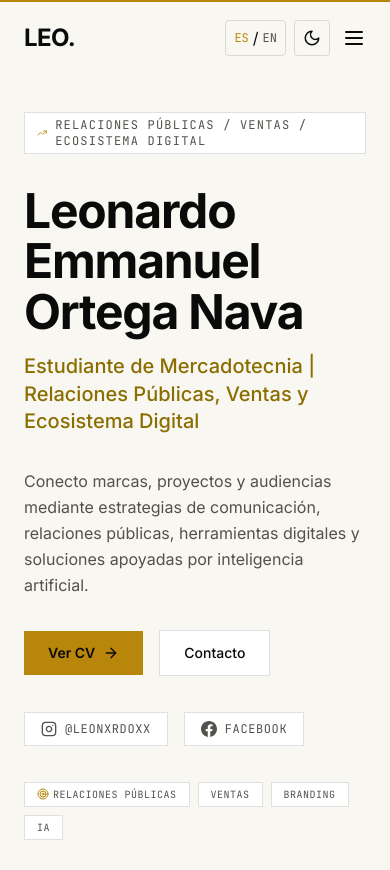
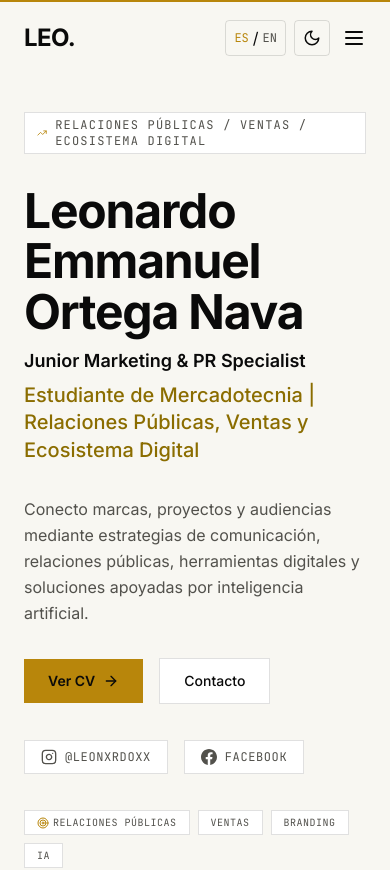
Before and after one commit to leonardo0rtega/LeonardoOrtega, a React (Vite) app: page / in a window 390 px wide. Shown: the top 870 px of the page. Built offline with nearby package versions, Linux system fonts and the light colour scheme.

Commit message:
fix: perfil Junior y metatags

```diff
--- a/index.html
+++ b/index.html
@@ -6,15 +6,15 @@
     <meta name="viewport" content="width=device-width, initial-scale=1.0" />
     <meta name="theme-color" content="#0A0A0A" />
 
-    <title>Leonardo Emmanuel Ortega Nava | Estudiante de Mercadotecnia | Relaciones Públicas, Ventas y Ecosistema Digital</title>
+    <title>Leonardo Emmanuel Ortega Nava | Junior Marketing & PR Specialist</title>
     <meta
       name="description"
-      content="Perfil profesional de Leonardo Emmanuel Ortega Nava. Relaciones Públicas, ventas, branding, ecosistema digital e inteligencia artificial."
+      content="Junior Marketing & PR Specialist y estudiante de Mercadotecnia con enfoque en Relaciones Públicas, Ventas, Branding, Ecosistema Digital e Inteligencia Artificial."
     />
     <meta name="author" content="Leonardo Emmanuel Ortega Nava" />
     <meta
       name="keywords"
-      content="marketing estratégico, gestión de proyectos, branding, buyer persona, conversión de ventas, consultoría comercial, Leonardo Ortega Nava"
+      content="Junior Marketing, Relaciones Públicas, ventas, branding, ecosistema digital, inteligencia artificial, Leonardo Ortega Nava"
     />
     <meta name="robots" content="index, follow" />
 
@@ -27,11 +27,11 @@
     <meta property="og:url" content="@@SITE_URL@@" />
     <meta
       property="og:title"
-      content="Leonardo Emmanuel Ortega Nava | Estudiante de Mercadotecnia | Relaciones Públicas, Ventas y Ecosistema Digital"
+      content="Leonardo Emmanuel Ortega Nava | Junior Marketing & PR Specialist"
     />
     <meta
       property="og:description"
-      content="Perfil profesional de Leonardo Emmanuel Ortega Nava. Relaciones Públicas, ventas, branding, ecosistema digital e inteligencia artificial."
+      content="Junior Marketing & PR Specialist y estudiante de Mercadotecnia con enfoque en Relaciones Públicas, Ventas, Branding, Ecosistema Digital e Inteligencia Artificial."
     />
     <meta property="og:image" content="@@OG_IMAGE@@" />
     <meta
@@ -48,11 +48,11 @@
     <meta name="twitter:card" content="summary" />
     <meta
       name="twitter:title"
-      content="Leonardo Emmanuel Ortega Nava | Estudiante de Mercadotecnia | Relaciones Públicas, Ventas y Ecosistema Digital"
+      content="Leonardo Emmanuel Ortega Nava | Junior Marketing & PR Specialist"
     />
     <meta
       name="twitter:description"
-      content="Perfil profesional de Leonardo Emmanuel Ortega Nava. Relaciones Públicas, ventas, branding, ecosistema digital e inteligencia artificial."
+      content="Junior Marketing & PR Specialist y estudiante de Mercadotecnia con enfoque en Relaciones Públicas, Ventas, Branding, Ecosistema Digital e Inteligencia Artificial."
     />
     <meta name="twitter:image" content="@@OG_IMAGE@@" />
     <meta name="twitter:image:alt" content="Leonardo Emmanuel Ortega Nava" />
@@ -64,13 +64,14 @@
         "name": "Leonardo Emmanuel Ortega Nava",
         "url": "@@SITE_URL@@",
         "image": "@@OG_IMAGE@@",
-        "jobTitle": "Estudiante de Mercadotecnia | Relaciones Públicas, Ventas y Ecosistema Digital",
-        "description": "Perfil profesional de Leonardo Emmanuel Ortega Nava. Relaciones Públicas, ventas, branding, ecosistema digital e inteligencia artificial.",
+        "jobTitle": "Junior Marketing & PR Specialist",
+        "description": "Junior Marketing & PR Specialist y estudiante de Mercadotecnia con enfoque en Relaciones Públicas, Ventas, Branding, Ecosistema Digital e Inteligencia Artificial.",
         "knowsAbout": [
-          "Marketing Strategy",
-          "Project Management",
+          "Junior Marketing",
+          "Public Relations",
+          "Sales",
           "Branding",
-          "Market Research",
+          "Digital Ecosystem",
           "Artificial Intelligence"
         ]
       }
--- a/src/components/Hero.tsx
+++ b/src/components/Hero.tsx
@@ -36,7 +36,15 @@ export default function Hero() {
               initial={{ opacity: 0, y: 24 }}
               animate={{ opacity: 1, y: 0 }}
               transition={{ duration: 0.6, delay: 0.1 }}
-              className="mt-4 max-w-xl text-xl font-medium leading-snug text-accent-2 md:text-2xl"
+              className="mt-3 max-w-xl text-lg font-semibold leading-snug text-primary sm:text-xl md:text-2xl"
+            >
+              {t('hero.role')}
+            </motion.p>
+            <motion.p
+              initial={{ opacity: 0, y: 24 }}
+              animate={{ opacity: 1, y: 0 }}
+              transition={{ duration: 0.6, delay: 0.15 }}
+              className="mt-2 max-w-xl text-xl font-medium leading-snug text-accent-2 md:text-2xl"
             >
               {t('hero.h2')}
             </motion.p>
--- a/src/translations/content.ts
+++ b/src/translations/content.ts
@@ -15,6 +15,7 @@ const es = {
 
   // Hero
   'hero.micro': 'RELACIONES PÚBLICAS / VENTAS / ECOSISTEMA DIGITAL',
+  'hero.role': 'Junior Marketing & PR Specialist',
   'hero.h2': 'Estudiante de Mercadotecnia | Relaciones Públicas, Ventas y Ecosistema Digital',
   'hero.text':
     'Conecto marcas, proyectos y audiencias mediante estrategias de comunicación, relaciones públicas, herramientas digitales y soluciones apoyadas por inteligencia artificial.',
@@ -137,6 +138,7 @@ const en = {
 
   // Hero
   'hero.micro': 'PUBLIC RELATIONS / SALES / DIGITAL ECOSYSTEM',
+  'hero.role': 'Junior Marketing & PR Specialist',
   'hero.h2': 'Marketing Student | Public Relations, Sales and Digital Ecosystem',
   'hero.text':
     'I connect brands, projects and audiences through communication strategies, public relations, digital tools and AI-supported solutions.',
```
Also changed, not shown: 5 other files (tests, documents, lock files or other folders).
